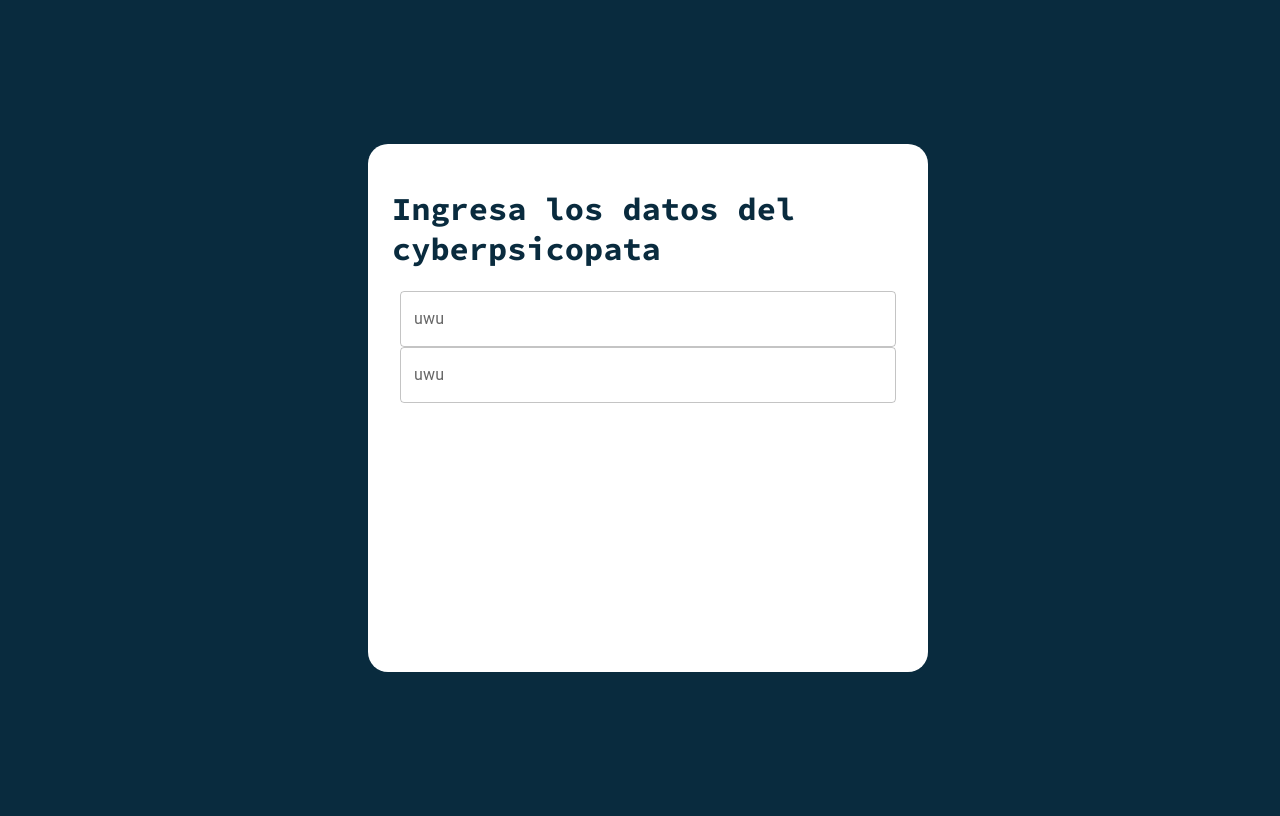
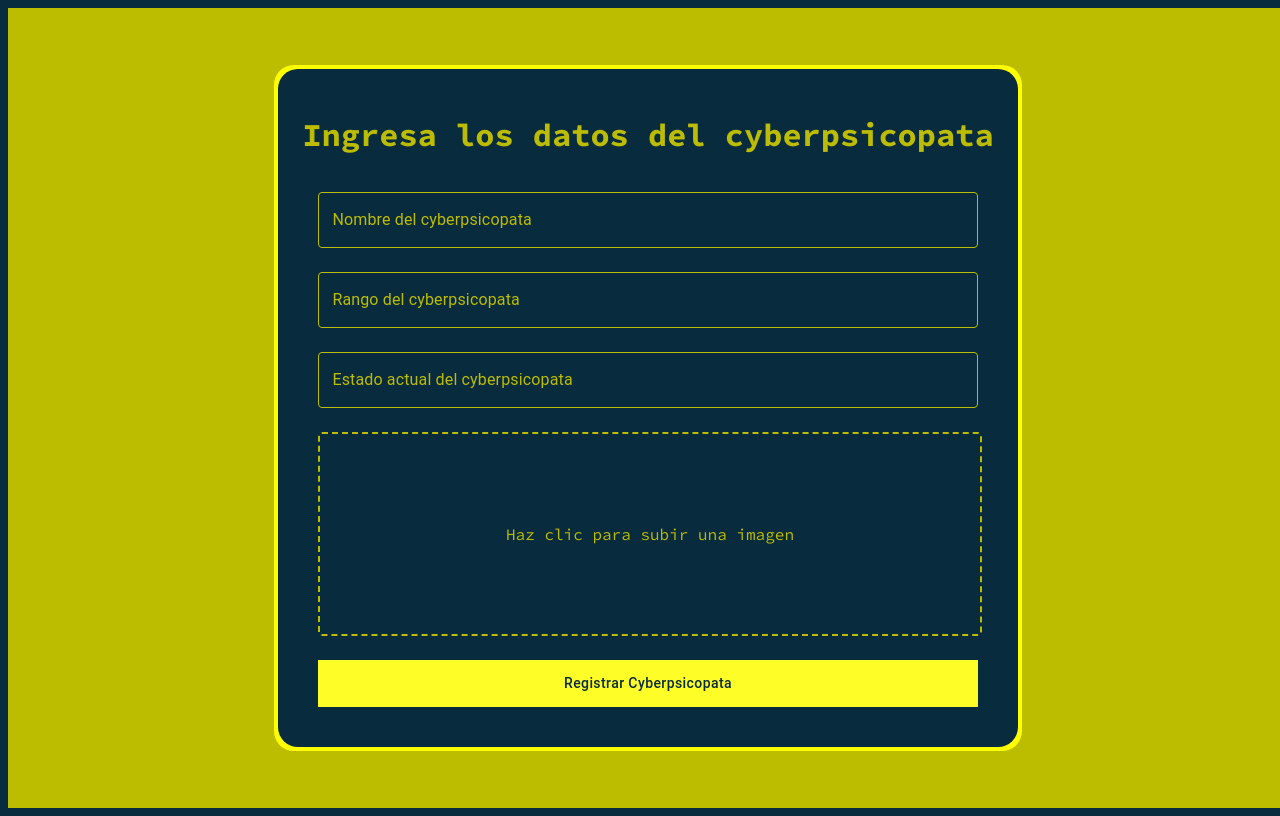
Before and after one commit to jarero321/Firebase-CMS, a Next.js app: page /registrar-cyberpsicopata in a window 1280 px wide. Built offline with nearby package versions, Linux system fonts and the light colour scheme.

Commit message:
Feature Register Page

```diff
--- a/src/components/UI/CustomButton/CustomButton.tsx
+++ b/src/components/UI/CustomButton/CustomButton.tsx
@@ -7,17 +7,19 @@ export type CustomButtonProps = {
   text?: string;
   handleClick?: () => void;
   variant: 'primary' | 'secondary';
+  type?: 'button' | 'submit';
 };
 
 const CustomButton: React.FC<CustomButtonProps> = ({
   text = 'Button',
   handleClick,
   variant,
+  type,
 }) => {
   return (
     <div className={styles.button}>
       {variant === 'primary' ? (
-        <PrimaryVariant fullWidth onClick={handleClick}>
+        <PrimaryVariant fullWidth type={type} onClick={handleClick}>
           {text}
         </PrimaryVariant>
       ) : (
--- a/src/components/UI/InputForm/InputForm.tsx
+++ b/src/components/UI/InputForm/InputForm.tsx
@@ -8,6 +8,7 @@ import {
   TextField,
 } from '@mui/material';
 import { inputValidation } from './input.validations';
+import { PrimaryTextField } from './InputForm.variants';
 
 export type InputFormProps = {
   name: string;
@@ -32,15 +33,12 @@ const InputForm: React.FC<InputFormProps> = ({
   label,
   type = 'text',
   required = false,
-  variant = 'filled',
   InputProps,
 }) => {
   const {
     control,
     formState: { errors },
-    watch,
   } = useFormContext();
-  const password = watch('new_password');
 
   const typeRules = rulesTypes[name] || 'text';
 
@@ -49,7 +47,7 @@ const InputForm: React.FC<InputFormProps> = ({
     error: !!errors[name],
     fullWidth: true,
     helperText: errors[name]?.message as ReactNode,
-    InputProps: { ...InputProps, disableUnderline: true },
+    InputProps: { ...InputProps },
     label,
     type,
     variant: 'outlined',
@@ -59,9 +57,10 @@ const InputForm: React.FC<InputFormProps> = ({
     <Controller
       control={control}
       name={name}
-      defaultValue=""
       rules={inputValidation(typeRules, required)}
-      render={({ field }) => <TextField {...field} {...textFieldProps} />}
+      render={({ field }) => (
+        <PrimaryTextField fullWidth {...field} {...textFieldProps} />
+      )}
     />
   );
 };
--- /dev/null
+++ b/src/components/UI/InputForm/InputForm.variants.ts
@@ -0,0 +1,29 @@
+import { TextField, styled } from '@mui/material';
+
+const PrimaryTextField = styled(TextField)({
+  '& input': {
+    color: '#BCBC00',
+  },
+  '& label': {
+    color: '#BCBC00',
+  },
+  '& label.Mui-focused': {
+    color: '#BCBC00',
+  },
+  '& .MuiInput-underline:after': {
+    borderBottomColor: '#BCBC00',
+  },
+  '& .MuiOutlinedInput-root': {
+    '& fieldset': {
+      borderColor: '#BCBC00',
+    },
+    '&:hover fieldset': {
+      borderColor: '#BCBC00',
+    },
+    '&.Mui-focused fieldset': {
+      borderColor: '#BCBC00',
+    },
+  },
+});
+
+export { PrimaryTextField };
--- /dev/null
+++ b/src/components/UI/UploadImage/UploadImage.tsx
@@ -0,0 +1,100 @@
+import React, { useRef, useState, useContext, useEffect } from 'react';
+import { useFormContext, Controller } from 'react-hook-form';
+import styles from './UploadImages.module.css';
+
+type UploadImagesProps = {
+  name: string;
+};
+
+const UploadImages: React.FC<UploadImagesProps> = ({ name }) => {
+  const {
+    control,
+    setValue,
+    formState: { errors },
+  } = useFormContext();
+  const inputRef = useRef<HTMLInputElement>(null);
+  const [selectedImage, setSelectedImage] = useState<File | null>(null);
+  console.log(errors);
+
+  useEffect(() => {
+    if (selectedImage) {
+      setValue(name, selectedImage);
+    }
+  }, [selectedImage, setValue, name]);
+
+  const handleFileChange = (e: React.ChangeEvent<HTMLInputElement>) => {
+    const files = e.target.files;
+    if (files && files.length > 0) {
+      setSelectedImage(files[0]);
+    } else {
+      setSelectedImage(null);
+    }
+  };
+
+  const handleClick = () => {
+    if (inputRef.current) {
+      inputRef.current.click();
+    }
+  };
+
+  const handleRemoveImage = () => {
+    setSelectedImage(null);
+  };
+
+  return (
+    <div className={styles.uploadContainer}>
+      <div
+        className={errors[name] ? styles.uploadBoxError : styles.uploadBox}
+        onClick={handleClick}
+      >
+        <Controller
+          control={control}
+          name={name}
+          rules={{ required: 'Campo obligatorio' }}
+          render={({ field }) => (
+            <>
+              <input
+                type="file"
+                className={styles.hiddenInput}
+                ref={(ref) => {
+                  field.ref(ref);
+                }}
+                onChange={handleFileChange}
+                multiple={false}
+                accept="image/*"
+              />
+              {!selectedImage ? (
+                <span
+                  className={
+                    errors[name] ? styles.uploadTextError : styles.uploadText
+                  }
+                >
+                  Haz clic para subir una imagen
+                </span>
+              ) : (
+                <div className={styles.selectedImageContainer}>
+                  <span className={styles.uploadText}>
+                    {selectedImage.name}
+                  </span>
+                  <button
+                    className={styles.removeImageButton}
+                    onClick={handleRemoveImage}
+                  >
+                    X
+                  </button>
+                </div>
+              )}
+            </>
+          )}
+        />
+      </div>
+      {errors[name] && (
+        <span className={styles.errorMessage}>
+          {errors[name]?.message as string}
+        </span>
+      )}
+    </div>
+  );
+};
+
+export default UploadImages;
--- /dev/null
+++ b/src/components/UI/UploadImage/UploadImages.module.css
@@ -0,0 +1,72 @@
+.uploadContainer {
+    display: inline-block;
+    position: relative;
+  }
+
+  .uploadBox {
+    width: 100%;
+    height: 200px;
+    border: 2px dashed #BCBC00;
+    border-radius: 4px;
+    display: flex;
+    justify-content: center;
+    align-items: center;
+    cursor: pointer;
+  }
+   .uploadBoxError {
+
+    width: 100%;
+    height: 200px;
+    border: 2px dashed red;
+    border-radius: 4px;
+    display: flex;
+    justify-content: center;
+    align-items: center;
+    cursor: pointer;
+   }
+  .errorMessage {
+    color: red;
+    margin-top: 40px;
+    font-size: 12px;
+  }
+
+  .hiddenInput {
+    position: absolute;
+  width: 100%;
+  height: 100%;
+  opacity: 0;
+  cursor: pointer;
+  }
+
+
+  .uploadText {
+    color:#BCBC00;
+  }
+
+  .uploadTextError {
+    color:red;
+  }
+
+  .selectedImageContainer {
+    width: 80%;
+    height: 50px;
+    background-color:rgba(229, 63, 95, 0.5);
+    border: 2px dashed rgba(229, 63, 95, 1);
+    border-radius: 12px;
+    display: flex;
+    align-items: center;
+    justify-content: space-between;
+    padding: 0 24px;
+    gap: 32px;
+  }
+
+
+  .removeImageButton {
+    background-color:#FFFF00;
+    border: none;
+    width: 30px;
+    cursor: pointer;
+    height: 30px;
+    z-index: 10;
+    border-radius: 20px;
+  }
--- /dev/null
+++ b/src/components/UI/UploadImage/index.ts
@@ -0,0 +1 @@
+export { default as UploadImage } from './UploadImage';
--- a/src/views/RegisterCyber/components/RegisterForm/RegisterForm.module.css
+++ b/src/views/RegisterCyber/components/RegisterForm/RegisterForm.module.css
@@ -1,7 +1,23 @@
+.main {
+    width: 100%;
+    height: 100%;
+    max-width: 100%;
+    max-height: 100%;
+    display: flex;
+    align-items: center;
+    justify-content: center;
+    background-color: #BCBC00;
+}
+.mainContainer {
+    background-color: #FFFF00;
+    padding:4px;
+    border-radius: 20px;
+    display: flex;
+    align-items: center;
+    justify-content: center;
+}
 .container {
-    width: 40%;
-    height: 60%;
-    background-color: white;
+    background-color:#092B3E;
     border-radius: 20px;
     padding:24px;
     display: flex;
@@ -10,5 +26,16 @@
 }
 
 .title {
-    color: #092B3E;
+    color: #BCBC00;
 }
+
+.formContainer {
+    width: 100%;
+}
+
+.form {
+    padding: 16px;
+    display: flex;
+    flex-direction: column;
+    gap:24px;
+}
--- a/src/views/RegisterCyber/components/RegisterForm/RegisterForm.tsx
+++ b/src/views/RegisterCyber/components/RegisterForm/RegisterForm.tsx
@@ -3,20 +3,47 @@ import React from 'react';
 import s from './RegisterForm.module.css';
 import { Form } from '@/components/UI/Form';
 import { InputForm } from '@/components/UI/InputForm';
+import { UploadImage } from '@/components/UI/UploadImage';
+import { Button } from '@/components/UI';
 
 export type RegisterFormProps = {};
 
 const RegisterForm: React.FC<RegisterFormProps> = ({}) => {
   return (
-    <div className={s.container}>
-      <h1 className={s.title}> Ingresa los datos del cyberpsicopata </h1>
-      <div>
-        <Form onSubmit={() => null}>
-          <InputForm name="psycopath_name" label="uwu" />
-          <InputForm name="dompe" label="uwu" />
-        </Form>
+    <main className={s.main}>
+      <div className={s.mainContainer}>
+        <div className={s.container}>
+          <h1 className={s.title}> Ingresa los datos del cyberpsicopata </h1>
+          <div className={s.formContainer}>
+            <Form className={s.form} onSubmit={() => null}>
+              <InputForm
+                required
+                name="psycopath_name"
+                label="Nombre del cyberpsicopata"
+              />
+              <InputForm
+                required
+                name="psycopath_range"
+                label="Rango del cyberpsicopata"
+              />
+              <InputForm
+                name="psycopath_status"
+                required
+                label="Estado actual del cyberpsicopata"
+              />
+              <UploadImage name="psycopath_photography" />
+              <div>
+                <Button
+                  type="submit"
+                  variant="primary"
+                  text="Registrar Cyberpsicopata"
+                />
+              </div>
+            </Form>
+          </div>
+        </div>
       </div>
-    </div>
+    </main>
   );
 };
 
```
